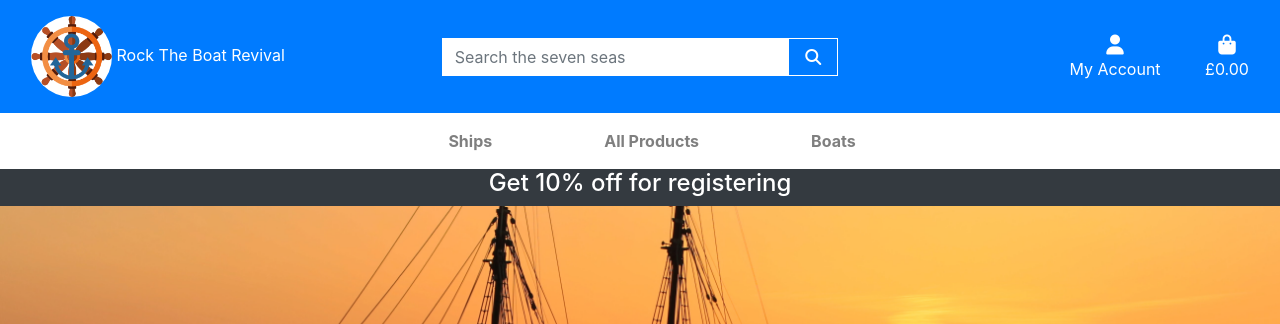
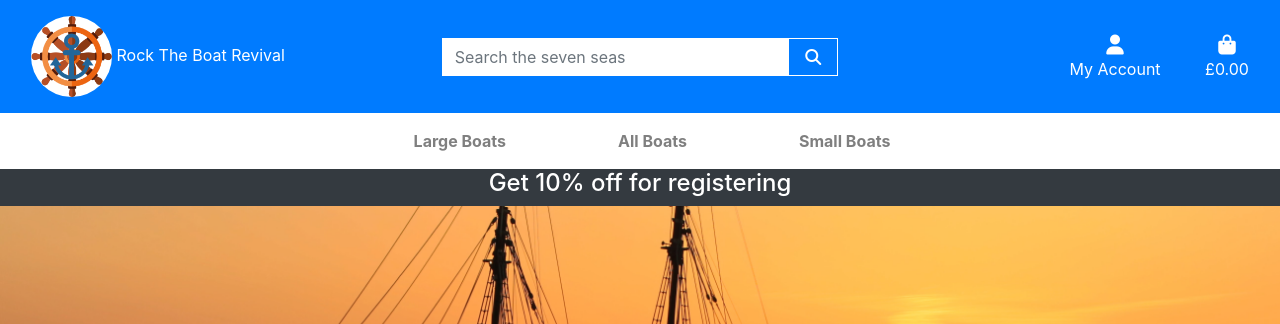
Before and after one commit to JordanCH05/Rock-the-boat-rentals, a Django app: page / in a window 1280 px wide. Shown: the top 324 px of the page. Run offline with Django 3.2, Linux system fonts and the light colour scheme; some libraries are stand-ins or nearby versions.

Commit message:
Change nav links to match categories

```diff
--- a/templates/includes/main-nav.html
+++ b/templates/includes/main-nav.html
@@ -7,39 +7,56 @@
         </li>
         <li class="nav-item dropdown">
             <a class="logo-font font-weight-bold nav-link  mx-5" href="#" id="all-products-link" data-toggle="dropdown" aria-haspopup="true" aria-expanded="false">
-                Ships
+                Large Boats
             </a>
-            <div class="dropdown-menu border-0" aria-labelledby="all-products-link">
-                <a href="" class="dropdown-item">Cargo</a>
-                <a href="" class="dropdown-item ">Passenger</a>
-                <a href="" class="dropdown-item ">Fishing</a>
-                <a href="" class="dropdown-item ">Traditional</a>
-                <a href="" class="dropdown-item">All Ships</a>
+            <div class="dropdown-menu border-0 text-center" aria-labelledby="all-products-link">
+                <a href="" class="dropdown-item">All Large Boats</a>
+                <a href="" class="dropdown-item">Motor Yacht</a>
+                <a href="" class="dropdown-item">Sport Boat</a>
+                <a href="" class="dropdown-item">Catamaran</a>
+                <a href="" class="dropdown-item">Pilothouse</a>
+                <a href="" class="dropdown-item">Classic</a>
+                <a href="" class="dropdown-item">Flybridge</a>
+                <a href="" class="dropdown-item">Passenger boat</a>
+                <a href="" class="dropdown-item">House Boat</a>
+                <a href="" class="dropdown-item">Ketch</a>
+                <a href="" class="dropdown-item">Mega Yacht</a>
+                <a href="" class="dropdown-item">Motorsailer</a>
             </div>
         </li>
         <li class="nav-item dropdown">
             <a class="logo-font font-weight-bold nav-link  mx-5" href="#" id="all-products-link" data-toggle="dropdown" aria-haspopup="true" aria-expanded="false">
-                All Products
+                All Boats
             </a>
             <div class="dropdown-menu border-0" aria-labelledby="all-products-link">
+                <a href="" class="dropdown-item">All Boats</a>
                 <a href="" class="dropdown-item">By Price</a>
-                <a href="" class="dropdown-item ">By Rating</a>
+                <a href="" class="dropdown-item ">By Views</a>
                 <a href="" class="dropdown-item ">By Category</a>
-                <a href="" class="dropdown-item">All Vessels</a>
+                <a href="" class="dropdown-item ">By Size</a>
             </div>
         </li>
         <li class="nav-item dropdown">
             <a class="logo-font font-weight-bold nav-link  mx-5" href="#" id="all-products-link" data-toggle="dropdown" aria-haspopup="true" aria-expanded="false">
-                Boats
+                Small Boats
             </a>
-            <div class="dropdown-menu border-0" aria-labelledby="all-products-link">
-                <a href="" class="dropdown-item">Row Boat</a>
-                <a href="" class="dropdown-item ">Sail Boat</a>
-                <a href="" class="dropdown-item ">Fishing Boat</a>
-                <a href="" class="dropdown-item ">Paddle Boat</a>
-                <a href="" class="dropdown-item ">Hovercraft</a>
-                <a href="" class="dropdown-item ">Cannal Boat</a>
-                <a href="" class="dropdown-item">All Boats</a>
+            <div class="dropdown-menu border-0 text-center" aria-labelledby="all-products-link">
+                <a href="" class="dropdown-item">All Small Boats</a>
+                <a href="" class="dropdown-item">Center console boat</a>
+                <a href="" class="dropdown-item">Fishing Boat</a>
+                <a href="" class="dropdown-item">Pontoon Boat</a>
+                <a href="" class="dropdown-item">Runabout</a>
+                <a href="" class="dropdown-item">Deck Boat</a>
+                <a href="" class="dropdown-item">Cabin Boat</a>
+                <a href="" class="dropdown-item">Working Boat</a>
+                <a href="" class="dropdown-item">Bowrider</a>
+                <a href="" class="dropdown-item">Trawler</a>
+                <a href="" class="dropdown-item">Launch</a>
+                <a href="" class="dropdown-item">Water ski</a>
+                <a href="" class="dropdown-item">Hardtop</a>
+                <a href="" class="dropdown-item">Offshore Boat</a>
+                <a href="" class="dropdown-item">Wakeboard/Wakesurf</a>
+                <a href="" class="dropdown-item">RIB</a>
             </div>
         </li>
     </ul>
```
